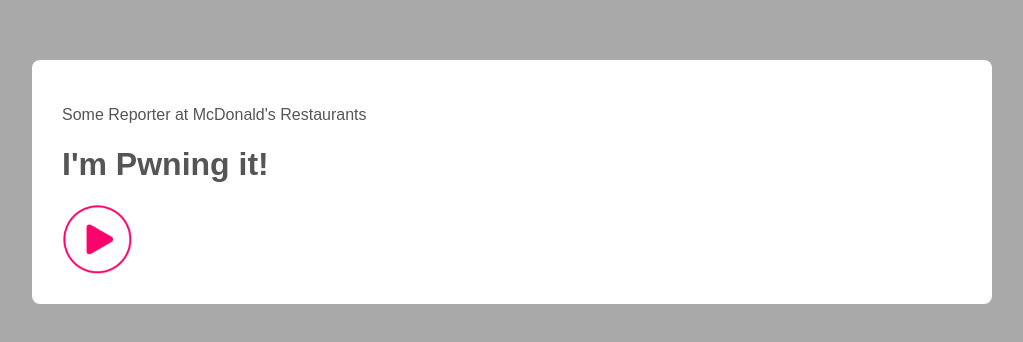
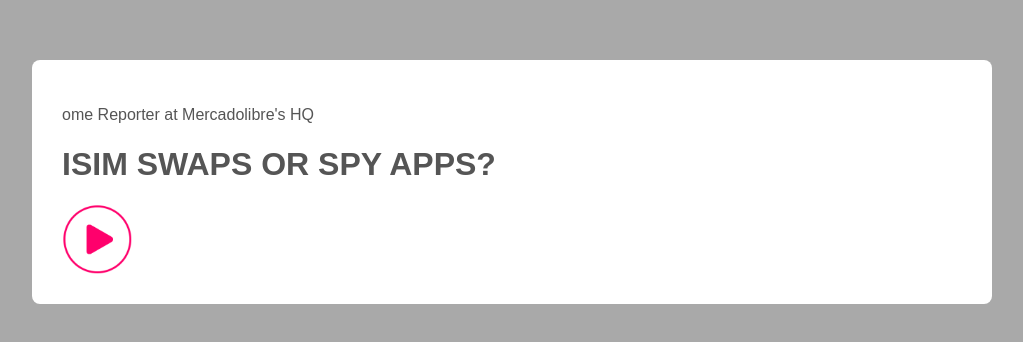
Before and after one commit to brutebee/TotheNews, a plain HTML site: page index.html in a window 1280 px wide. Shown: the part 218-560 px from the top of the page, without its empty margins (128-1151 px from the left). Drawn offline with Linux system fonts and the light colour scheme.

Commit message:
Update index.html

```diff
--- a/index.html
+++ b/index.html
@@ -4,14 +4,14 @@
   <meta name="viewport" content="width=device-width, initial-scale=1.0">
   <title>McDonald's Restaurant Reports Cyber Security Issues</title>
   <link rel="stylesheet" href="style.css">
-  <link rel="icon" type="image/x-icon" href="media/logomc.jpeg">
+  <link rel="icon" type="image/x-icon" href="#">
   <script src="https://unpkg.com/wavesurfer.js"></script>
 </head>
 <body>
   <div class="hero">
     <div class="music">
-      <p>Some Reporter at McDonald's Restaurants</p>
-      <h1>I'm Pwning it!</h1>
+      <p>ome Reporter at Mercadolibre's HQ</p>
+      <h1>ISIM SWAPS OR SPY APPS?</h1>
       <div class="track">
         <img src="media/play.png" id="playBtn">
         <div id="waveform">
```
